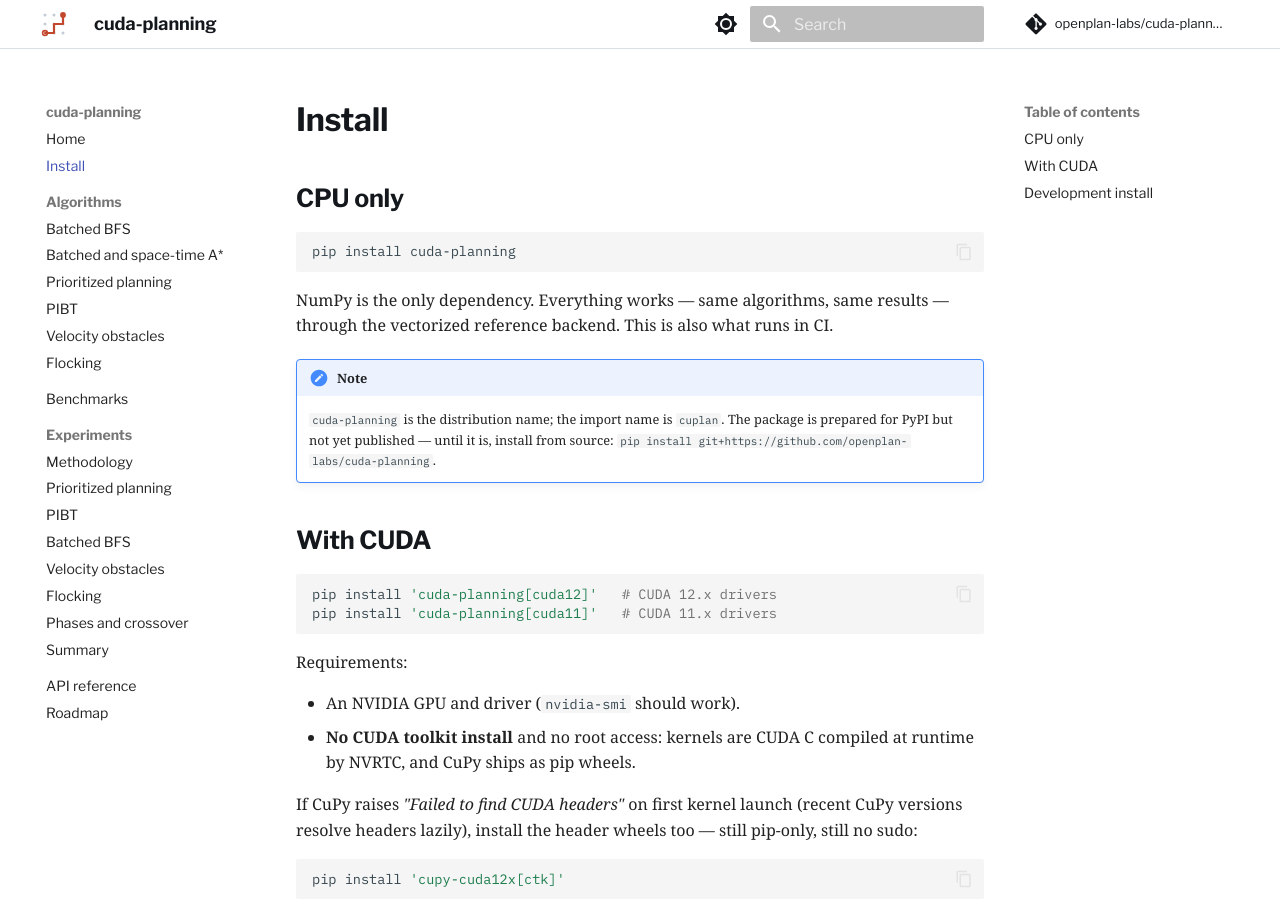
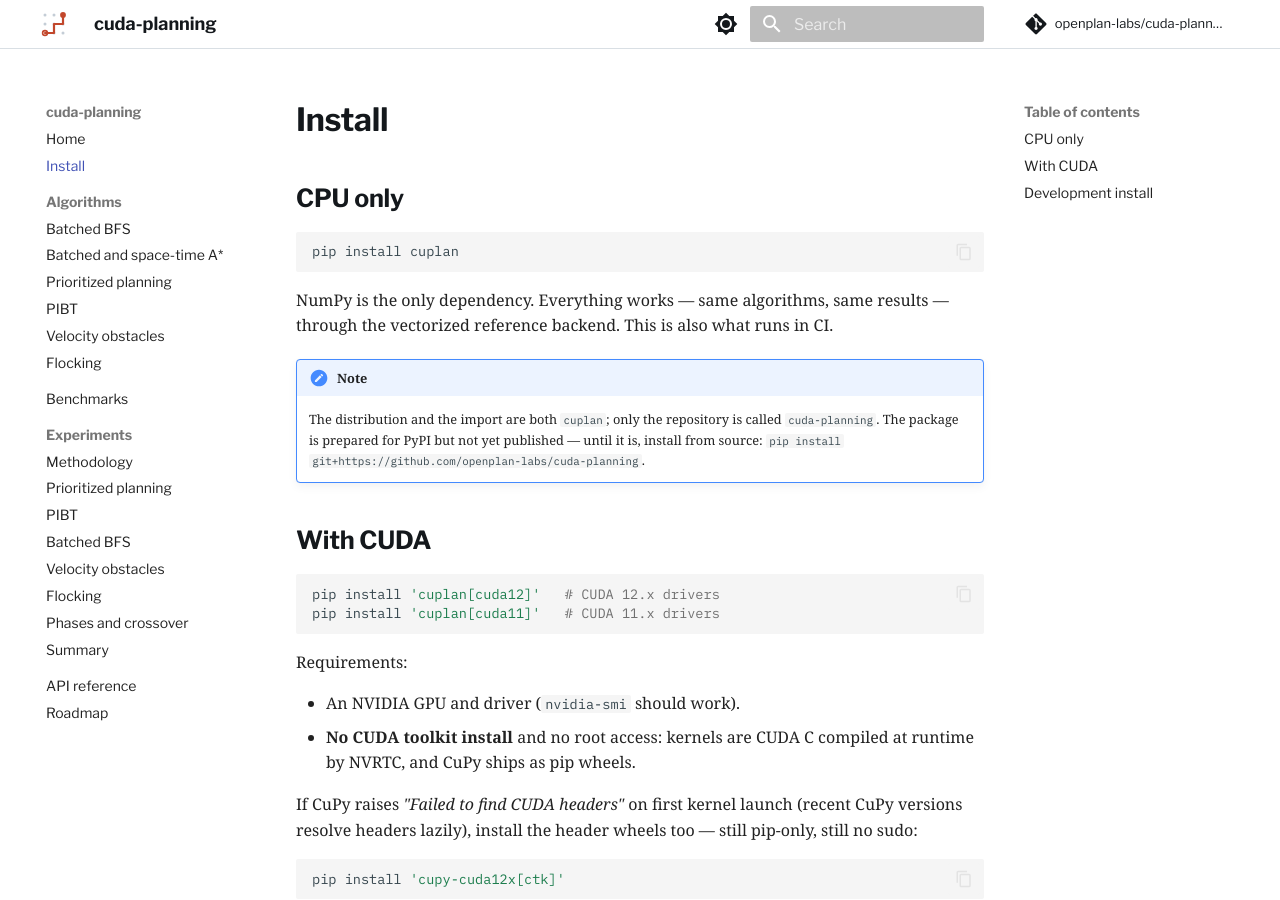
Before and after one commit to openplan-labs/cuda-planning, an MkDocs documentation site: the page built from docs/install.md, in a window 1280 px wide and 900 px high. Built offline with MkDocs 1.6.1 and Material for MkDocs 9.7.7, drawn with Linux system fonts in a browser that asks for light colours; comment, search, counter and statistics services are not loaded.

Commit message:
Publish as cuplan, not cuda-planning
The PyPI project is cuplan — it always was, and the trusted publisher is
registered under that name. The distribution metadata said
cuda-planning, so the v0.1.0 upload authenticated and then failed:
'Non-user identities cannot create new projects', PyPI matching the
publisher against the metadata name rather than the repository.

The repository stays cuda-planning; only the distribution is renamed, so
the install command and the import are now the same word. RELEASING.md
now says the two names differ on purpose, since that is the trap.

Verified: cuplan-0.1.0 wheel installs in a clean venv, solves a 3-agent
instance, and ships all four .cu kernels.

````diff
--- a/docs/install.md
+++ b/docs/install.md
@@ -3,7 +3,7 @@
 ## CPU only
 
 ```bash
-pip install cuda-planning
+pip install cuplan
 ```
 
 NumPy is the only dependency. Everything works — same algorithms, same
@@ -11,16 +11,16 @@ results — through the vectorized reference backend. This is also what
 runs in CI.
 
 !!! note
-    `cuda-planning` is the distribution name; the import name is
-    `cuplan`. The package is prepared for PyPI but not yet published —
-    until it is, install from source:
+    The distribution and the import are both `cuplan`; only the
+    repository is called `cuda-planning`. The package is prepared for
+    PyPI but not yet published — until it is, install from source:
     `pip install git+https://github.com/openplan-labs/cuda-planning`.
 
 ## With CUDA
 
 ```bash
-pip install 'cuda-planning[cuda12]'   # CUDA 12.x drivers
-pip install 'cuda-planning[cuda11]'   # CUDA 11.x drivers
+pip install 'cuplan[cuda12]'   # CUDA 12.x drivers
+pip install 'cuplan[cuda11]'   # CUDA 11.x drivers
 ```
 
 Requirements:
--- a/pyproject.toml
+++ b/pyproject.toml
@@ -3,7 +3,7 @@ requires = ["hatchling"]
 build-backend = "hatchling.build"
 
 [project]
-name = "cuda-planning"
+name = "cuplan"
 description = "CUDA-accelerated multi-agent path finding and planning: batched BFS, space-time search, prioritized planning, PIBT, velocity obstacles, and flocking, with a NumPy reference backend"
 readme = "README.md"
 requires-python = ">=3.10"
@@ -30,7 +30,7 @@ classifiers = [
     "Environment :: GPU :: NVIDIA CUDA",
     "Topic :: Scientific/Engineering :: Artificial Intelligence",
 ]
-# NumPy is the only hard dependency: `pip install cuda-planning` gives
+# NumPy is the only hard dependency: `pip install cuplan` gives
 # the fully tested CPU reference backend. CUDA is an extra because CuPy
 # wheels are driver-version specific.
 dependencies = ["numpy>=1.24"]
````
Also changed, not shown: README.md (+5 -5 lines), RELEASING.md (+10 -4 lines), docs/experiments/methodology.md (+1 -1 lines), 2 other files.
